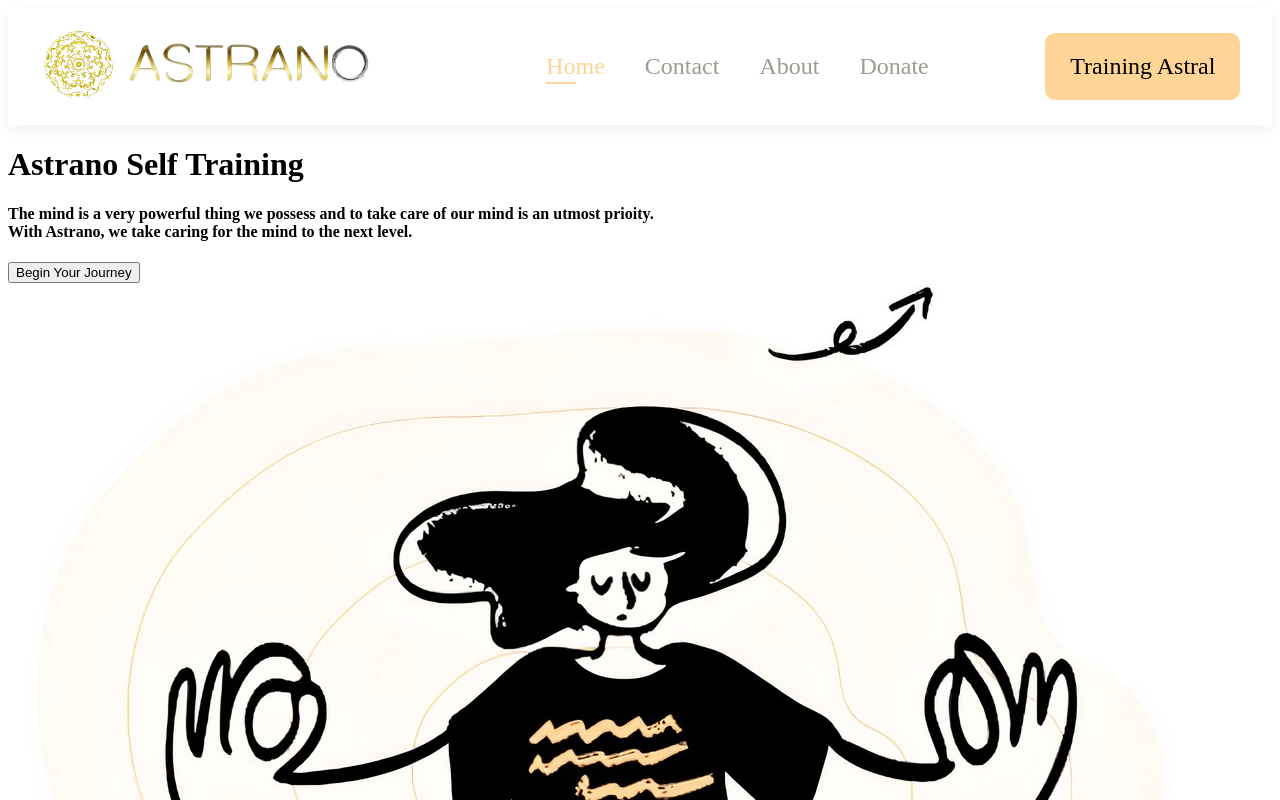
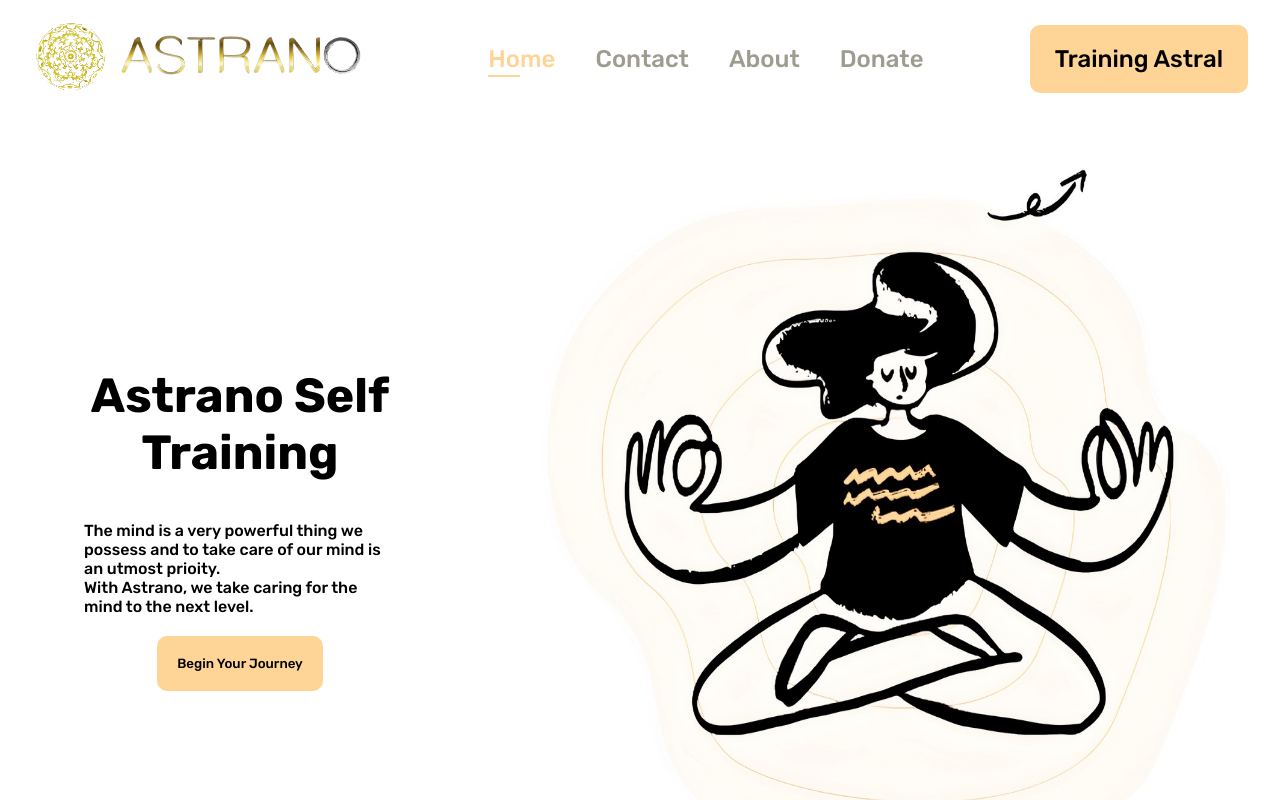
Before and after one commit to adambenaceur/donation-app, a Next.js app: page / in a window 1280 px wide. Shown: the top 800 px of the page. Built offline with nearby package versions, Linux system fonts and the light colour scheme.

Commit message:
added hero css and added font css to index.tsx

```diff
--- a/pages/index.tsx
+++ b/pages/index.tsx
@@ -2,7 +2,6 @@ import type { NextPage } from 'next'
 import Head from 'next/head'
 import Image from 'next/image'
 import Header from '../components/Header'
-import styles from '../styles/Home.module.css'
 import { useRouter } from 'next/router'
 import Hero from '../components/Hero'
 
@@ -11,11 +10,12 @@ const Home: NextPage = () => {
 
   return (
 
-    <div className={styles.container}>
+    <div >
       <Head>
         <title>Astrano</title>
         <meta name="description" content="Generated by create next app" />
         <link rel="icon" href="/favicon.ico" />
+        <link href="https://fonts.googleapis.com/css2?family=Merriweather:wght@300;400&family=Roboto+Mono:wght@100;200;300;400;500;600;700&family=Roboto:wght@300;400;500;700;900&family=Rubik:wght@300;400;500;600;700;800;900&display=swap" rel="stylesheet"></link>
       </Head>
       <Header/>
       <Hero/>
--- a/styles.css
+++ b/styles.css
@@ -67,3 +67,49 @@
     bottom: -4px;
     left: 20px;
 }
+
+
+.hero {
+    background: white;
+    display:flex;
+    justify-content: space-around;
+}
+
+
+.hero-text {
+    display:flex;
+    flex-direction: column;
+    justify-content: center;
+    align-items: center;
+    padding-left: 5%;
+    padding-right: 5%;
+
+}
+.hero-text h1 {
+    text-align: center;
+    font-size: xxx-large;
+    padding:20px;
+
+}
+.hero-text h4 {
+    font-family: Rubik;
+    font-weight: 500;
+    padding: 20px;
+}
+
+.hero-text button {
+    font-family: Rubik;
+    font-weight: 500;
+    background-color: #fed497;
+    border:none;
+    border-radius: 10px;
+    padding: 20px;
+}
+
+
+
+.hero-img img {
+    width: 800px;
+    height: 800px;
+    padding: 50px
+}
--- a/styles/globals.css
+++ b/styles/globals.css
@@ -0,0 +1,11 @@
+* {
+    margin: 0;
+    padding: 0;
+    box-sizing: border-box;
+    font-family: Rubik;
+    /* overflow-x: hidden;  */
+  }
+
+  body {
+    width: 100%;
+  }
```
Also changed, not shown: styles/Home.module.css (deleted).
